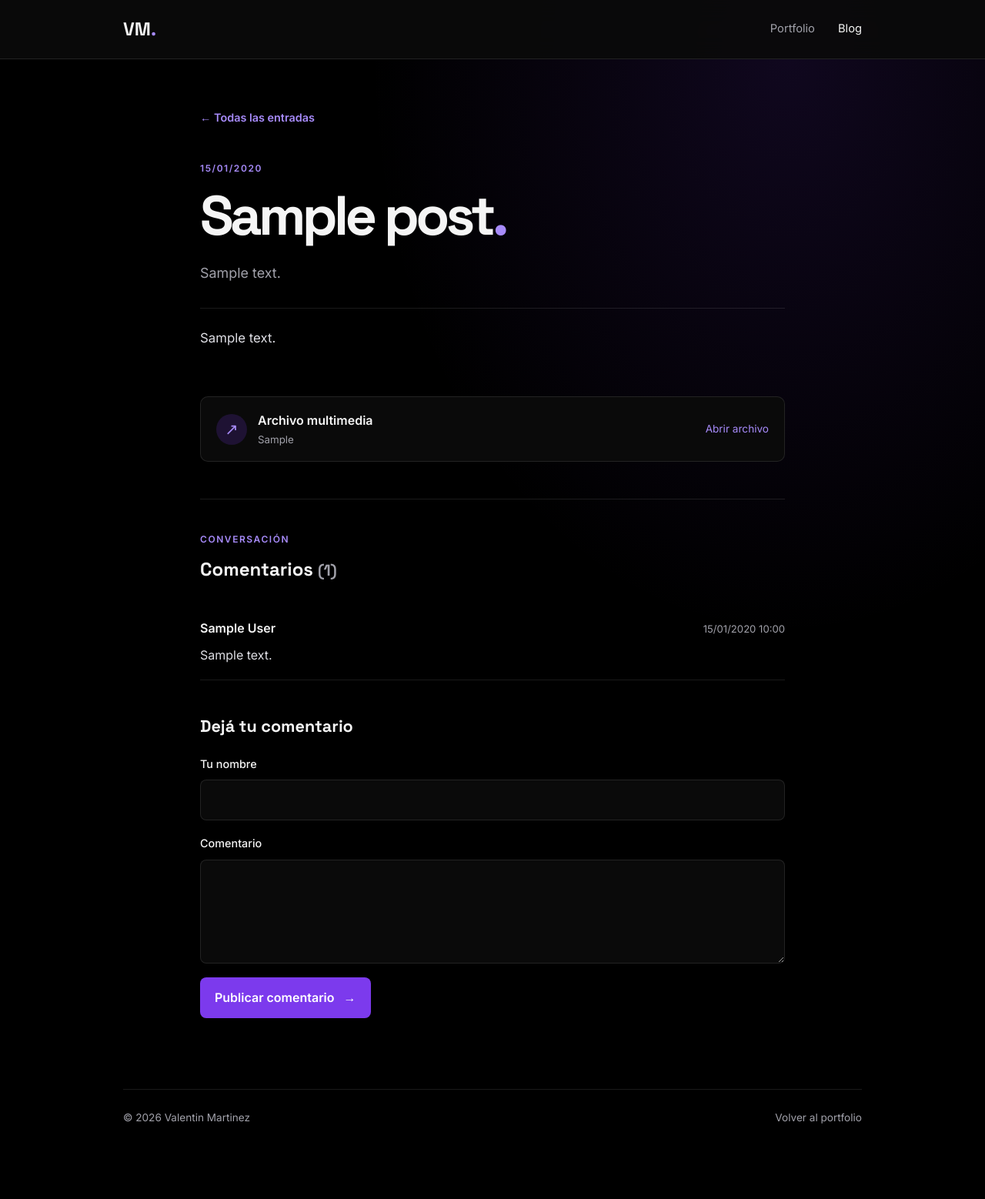
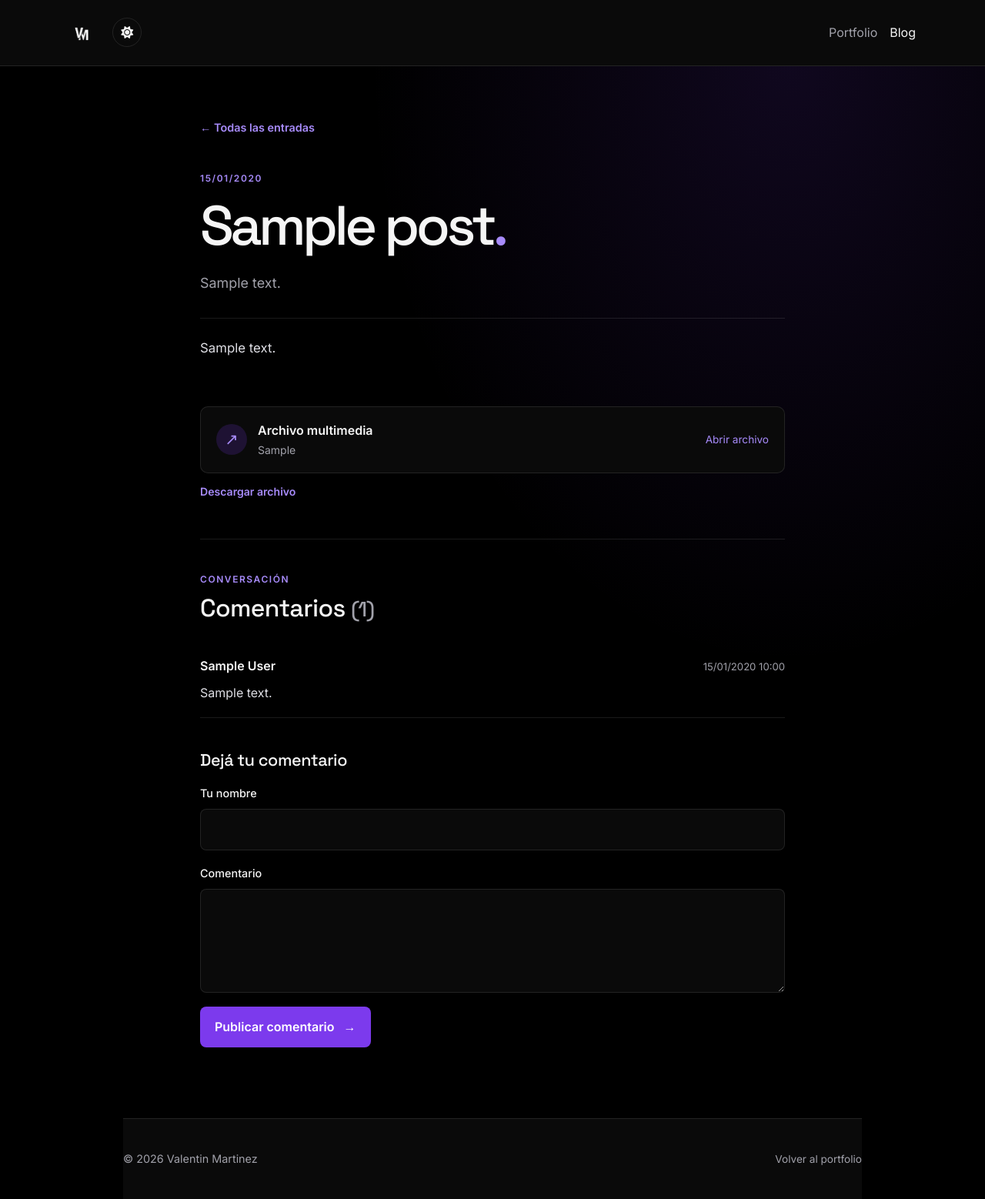
Before and after one commit to valen2701/personal-website, a Django app: a page that uses personal_website/blog/views.py in a window 1280 px wide. Shown: the whole page at 77% size. Before the commit the page ends 1460 px from the top, so only its background shows below. Run offline with Django 5.2, Linux system fonts and the light colour scheme; tables that the repository leaves empty hold one stand-in row (values such as "Sample post").

Commit message:
me faltaria modularizarlo y mejorar los comentarios,tambien falta bitacora y nose que mas

```diff
--- a/personal_website/blog/models.py
+++ b/personal_website/blog/models.py
@@ -1,3 +1,5 @@
+import mimetypes
+
 from django.db import models
 from django.urls import reverse
 from django.utils import timezone
@@ -17,6 +19,10 @@ class Post(models.Model):
     def __str__(self):
         return self.title
 
+    @property
+    def media_content_type(self):
+        return mimetypes.guess_type(self.media.name)[0] or ''
+
     def get_absolute_url(self):
         return reverse('blog:detail', kwargs={'slug': self.slug})
 
--- a/personal_website/blog/static/blog/blog.css
+++ b/personal_website/blog/static/blog/blog.css
@@ -5,7 +5,18 @@
     --blog-surface: #0a0a0a;
     --blog-text: #f5f5f5;
     --blog-muted: #a1a1aa;
+    --blog-content: #dedee4;
     --blog-border: rgba(255, 255, 255, 0.1);
+}
+
+body.light-mode {
+    color-scheme: light;
+    --blog-bg: #f8f7fc;
+    --blog-surface: #fff;
+    --blog-text: #18181b;
+    --blog-muted: #52525b;
+    --blog-content: #3f3f46;
+    --blog-border: rgba(0, 0, 0, 0.1);
 }
 
 * {
@@ -40,51 +51,15 @@ textarea:focus-visible {
     outline-offset: 4px;
 }
 
-.site-header {
-    position: sticky;
-    z-index: 2;
-    top: 0;
-    border-bottom: 1px solid var(--blog-border);
-    background: rgba(10, 10, 10, 0.92);
-    backdrop-filter: blur(16px);
-}
-
-.navigation,
 .page-content,
 .site-footer {
     width: min(100% - 48px, 960px);
     margin-inline: auto;
 }
 
-.navigation {
-    display: flex;
-    min-height: 76px;
-    align-items: center;
-    justify-content: space-between;
-}
-
-.brand {
-    font-family: 'Space Grotesk', sans-serif;
-    font-size: 1.5rem;
-    font-weight: 700;
-}
-
-.brand span,
 .intro h1 span,
 .article-header h1 span {
     color: var(--blog-accent);
-}
-
-.navigation-links {
-    display: flex;
-    gap: 30px;
-    color: var(--blog-muted);
-    font-size: 0.92rem;
-}
-
-.navigation-links a:hover,
-.navigation-links .current {
-    color: var(--blog-text);
 }
 
 .page-content {
@@ -224,12 +199,66 @@ textarea:focus-visible {
 
 .article-body {
     padding: 24px 0 12px;
-    color: #dedee4;
+    color: var(--blog-content);
     font-size: 1.05rem;
 }
 
 .article-body p {
     margin: 0 0 1.25em;
+}
+
+.post-image-link {
+    display: block;
+    margin: -28px -28px 24px;
+    overflow: hidden;
+    border-radius: 13px 13px 0 0;
+}
+
+.post-image {
+    display: block;
+    width: 100%;
+    aspect-ratio: 16 / 9;
+    object-fit: cover;
+    transition: transform 180ms ease;
+}
+
+.post-card:hover .post-image {
+    transform: scale(1.025);
+}
+
+.post-media figure {
+    margin: 30px 0 0;
+}
+
+.article-image,
+.article-video {
+    display: block;
+    width: 100%;
+    max-height: 680px;
+    border: 1px solid var(--blog-border);
+    border-radius: 14px;
+    background: var(--blog-surface);
+    object-fit: contain;
+}
+
+.post-media figcaption {
+    margin-top: 9px;
+    color: var(--blog-muted);
+    font-size: 0.85rem;
+}
+
+.article-audio {
+    display: block;
+    width: 100%;
+    margin-top: 28px;
+}
+
+.media-download {
+    display: inline-block;
+    margin-top: 12px;
+    color: var(--blog-accent);
+    font-size: 0.88rem;
+    font-weight: 600;
 }
 
 .media-attachment {
@@ -314,7 +343,7 @@ textarea:focus-visible {
 
 .comment p {
     margin: 8px 0 0;
-    color: #dedee4;
+    color: var(--blog-content);
 }
 
 .no-comments {
@@ -404,14 +433,9 @@ textarea:focus-visible {
 }
 
 @media (max-width: 640px) {
-    .navigation,
     .page-content,
     .site-footer {
         width: min(100% - 32px, 960px);
-    }
-
-    .navigation {
-        min-height: 66px;
     }
 
     .intro {
@@ -425,6 +449,10 @@ textarea:focus-visible {
 
     .post-card {
         min-height: auto;
+    }
+
+    .post-image-link {
+        margin: -28px -28px 22px;
     }
 
     .article {
--- a/personal_website/blog/templates/blog/base.html
+++ /dev/null
@@ -1,33 +0,0 @@
-{% load static %}
-<!DOCTYPE html>
-<html lang="es">
-<head>
-    <meta charset="UTF-8">
-    <meta name="viewport" content="width=device-width, initial-scale=1.0">
-    <meta name="description" content="Ideas, proyectos y experiencias de Valentin Martinez.">
-    <title>{% block title %}Blog | Valentin Martinez{% endblock %}</title>
-    <link rel="preconnect" href="https://fonts.googleapis.com">
-    <link rel="preconnect" href="https://fonts.gstatic.com" crossorigin>
-    <link href="https://fonts.googleapis.com/css2?family=Space+Grotesk:wght@500;700&family=Inter:wght@400;500;600&display=swap" rel="stylesheet">
-    <link rel="stylesheet" href="{% static 'blog/blog.css' %}">
-    {% block extra_head %}{% endblock %}
-</head>
-<body>
-    <header class="site-header">
-        <nav class="navigation" aria-label="Navegación principal">
-            <a class="brand" href="{% url 'portfolio:index' %}">VM<span>.</span></a>
-            <div class="navigation-links">
-                <a href="{% url 'portfolio:index' %}">Portfolio</a>
-                <a class="current" href="{% url 'blog:index' %}">Blog</a>
-            </div>
-        </nav>
-    </header>
-    <main class="page-content">
-        {% block content %}{% endblock %}
-    </main>
-    <footer class="site-footer">
-        <p>© 2026 Valentin Martinez</p>
-        <a href="{% url 'portfolio:index' %}">Volver al portfolio</a>
-    </footer>
-</body>
-</html>
--- /dev/null
+++ b/personal_website/blog/templates/blog/blog.html
@@ -0,0 +1,159 @@
+{% load static %}
+<!DOCTYPE html>
+<html lang="es">
+<head>
+    <meta charset="UTF-8">
+    <meta name="viewport" content="width=device-width, initial-scale=1.0">
+    <meta name="description" content="Ideas, proyectos y experiencias de Valentin Martinez.">
+    <title>{% if post %}{{ post.title }} | Blog{% else %}Blog | Valentin Martinez{% endif %}</title>
+    <link rel="preconnect" href="https://fonts.googleapis.com">
+    <link rel="preconnect" href="https://fonts.gstatic.com" crossorigin>
+    <link href="https://fonts.googleapis.com/css2?family=Space+Grotesk:wght@500;700&family=Inter:wght@400;500;600&display=swap" rel="stylesheet">
+    <link href="https://cdn.jsdelivr.net/npm/bootstrap@5.3.8/dist/css/bootstrap.min.css" rel="stylesheet">
+    <link rel="stylesheet" href="https://cdnjs.cloudflare.com/ajax/libs/font-awesome/6.5.1/css/all.min.css">
+    <link rel="stylesheet" href="{% static 'styles.css' %}">
+    <link rel="stylesheet" href="{% static 'blog/blog.css' %}">
+</head>
+<body>
+    <header class="site-header">
+        <nav class="navbar navbar-expand-lg fixed-top" aria-label="Navegación principal">
+            <div class="container">
+                <a class="navbar-brand" href="{% url 'portfolio:index' %}" aria-label="Volver al portfolio">
+                    <img src="{% static 'img/logo.png' %}" alt="Logo VM" class="logo-navbar">
+                </a>
+                <button class="theme-toggle" id="themeToggle" type="button" aria-label="Cambiar modo claro/oscuro">
+                    <i class="fa-solid fa-sun" aria-hidden="true"></i>
+                </button>
+                <button class="navbar-toggler" type="button" data-bs-toggle="collapse" data-bs-target="#blogNavigation" aria-controls="blogNavigation" aria-expanded="false" aria-label="Abrir menú">
+                    <span class="navbar-toggler-icon"></span>
+                </button>
+                <div class="collapse navbar-collapse" id="blogNavigation">
+                    <ul class="navbar-nav ms-auto mb-2 mb-lg-0">
+                        <li class="nav-item"><a class="nav-link" href="{% url 'portfolio:index' %}">Portfolio</a></li>
+                        <li class="nav-item"><a class="nav-link active" aria-current="page" href="{% url 'blog:index' %}">Blog</a></li>
+                    </ul>
+                </div>
+            </div>
+        </nav>
+    </header>
+    <main class="page-content">
+        {% if post %}
+            <article class="article">
+                <a class="back-link" href="{% url 'blog:index' %}">← Todas las entradas</a>
+                <header class="article-header">
+                    <p class="eyebrow">{{ post.published_at|date:"d/m/Y" }}</p>
+                    <h1>{{ post.title }}<span>.</span></h1>
+                    <p class="article-excerpt">{{ post.excerpt }}</p>
+                </header>
+                <div class="article-body">{{ post.content|linebreaks }}</div>
+                <div class="post-media">
+                    {% if post.media_content_type|slice:":5" == "image" %}
+                        <figure>
+                            <img class="article-image" src="{{ post.media.url }}" alt="Imagen de {{ post.title }}">
+                            <figcaption>{{ post.title }}</figcaption>
+                        </figure>
+                    {% elif post.media_content_type|slice:":5" == "video" %}
+                        <video class="article-video" controls preload="metadata">
+                            <source src="{{ post.media.url }}" type="{{ post.media_content_type }}">
+                            Tu navegador no puede reproducir este video.
+                        </video>
+                    {% elif post.media_content_type|slice:":5" == "audio" %}
+                        <audio class="article-audio" controls preload="metadata">
+                            <source src="{{ post.media.url }}" type="{{ post.media_content_type }}">
+                            Tu navegador no puede reproducir este audio.
+                        </audio>
+                    {% else %}
+                        <a class="media-attachment" href="{{ post.media.url }}" target="_blank" rel="noopener noreferrer">
+                            <span class="attachment-icon" aria-hidden="true">↗</span>
+                            <span><strong>Archivo multimedia</strong><small>{{ post.media.name }}</small></span>
+                            <span class="attachment-action">Abrir archivo</span>
+                        </a>
+                    {% endif %}
+                    <a class="media-download" href="{{ post.media.url }}" download>Descargar archivo</a>
+                </div>
+            </article>
+
+            <section class="comments" id="comentarios">
+                <div class="comments-heading">
+                    <p class="eyebrow">CONVERSACIÓN</p>
+                    <h2>Comentarios <span>({{ post.comments.count }})</span></h2>
+                </div>
+                <div class="comment-list">
+                    {% for comment in post.comments.all %}
+                        <article class="comment">
+                            <div class="comment-meta">
+                                <strong>{{ comment.author_name }}</strong>
+                                <time datetime="{{ comment.created_at|date:'c' }}">{{ comment.created_at|date:"d/m/Y H:i" }}</time>
+                            </div>
+                            <p>{{ comment.body|linebreaksbr }}</p>
+                        </article>
+                    {% empty %}
+                        <p class="no-comments">Todavía no hay comentarios. ¡Sé el primero en dejar uno!</p>
+                    {% endfor %}
+                </div>
+
+                <form class="comment-form" method="post">
+                    {% csrf_token %}
+                    <h3>Dejá tu comentario</h3>
+                    {% if form.non_field_errors %}<div class="form-errors">{{ form.non_field_errors }}</div>{% endif %}
+                    <div class="form-field">
+                        <label for="{{ form.author_name.id_for_label }}">Tu nombre</label>
+                        {{ form.author_name }}
+                        {{ form.author_name.errors }}
+                    </div>
+                    <div class="form-field">
+                        <label for="{{ form.body.id_for_label }}">Comentario</label>
+                        {{ form.body }}
+                        {{ form.body.errors }}
+                    </div>
+                    <button type="submit">Publicar comentario <span aria-hidden="true">→</span></button>
+                </form>
+            </section>
+        {% else %}
+            <section class="intro">
+                <p class="eyebrow">IDEAS, PROYECTOS Y EXPERIENCIAS</p>
+                <h1>Mi blog<span>.</span></h1>
+                <p class="intro-copy">Un espacio para compartir lo que voy aprendiendo, creando y descubriendo.</p>
+            </section>
+
+            <section class="post-list" aria-label="Entradas del blog">
+                {% for post in posts %}
+                    <article class="post-card">
+                        {% if post.media_content_type|slice:":5" == "image" %}
+                            <a class="post-image-link" href="{{ post.get_absolute_url }}" tabindex="-1" aria-hidden="true">
+                                <img class="post-image" src="{{ post.media.url }}" alt="" loading="lazy">
+                            </a>
+                        {% endif %}
+                        <p class="post-date">{{ post.published_at|date:"d/m/Y" }}</p>
+                        <h2><a href="{{ post.get_absolute_url }}">{{ post.title }}</a></h2>
+                        <p class="post-excerpt">{{ post.excerpt }}</p>
+                        <a class="text-link" href="{{ post.get_absolute_url }}">Leer entrada <span aria-hidden="true">→</span></a>
+                    </article>
+                {% empty %}
+                    <div class="empty-state">
+                        <span class="empty-mark">✳</span>
+                        <h2>Las historias empiezan pronto.</h2>
+                        <p>Todavía no hay entradas publicadas. ¡Volvé a visitar el blog!</p>
+                    </div>
+                {% endfor %}
+            </section>
+        {% endif %}
+    </main>
+    <footer class="site-footer">
+        <p>© 2026 Valentin Martinez</p>
+        <a href="{% url 'portfolio:index' %}">Volver al portfolio</a>
+    </footer>
+    <script src="https://cdn.jsdelivr.net/npm/bootstrap@5.3.8/dist/js/bootstrap.bundle.min.js"></script>
+    <script>
+        const themeToggle = document.getElementById('themeToggle');
+        const themeIcon = themeToggle.querySelector('i');
+
+        themeToggle.addEventListener('click', () => {
+            document.body.classList.toggle('light-mode');
+            const isLight = document.body.classList.contains('light-mode');
+            themeIcon.classList.toggle('fa-sun', !isLight);
+            themeIcon.classList.toggle('fa-moon', isLight);
+        });
+    </script>
+</body>
+</html>
--- a/personal_website/blog/templates/blog/detail.html
+++ /dev/null
@@ -1,57 +0,0 @@
-{% extends 'blog/base.html' %}
-
-{% block title %}{{ post.title }} | Blog{% endblock %}
-
-{% block content %}
-    <article class="article">
-        <a class="back-link" href="{% url 'blog:index' %}">← Todas las entradas</a>
-        <header class="article-header">
-            <p class="eyebrow">{{ post.published_at|date:"d/m/Y" }}</p>
-            <h1>{{ post.title }}<span>.</span></h1>
-            <p class="article-excerpt">{{ post.excerpt }}</p>
-        </header>
-        <div class="article-body">{{ post.content|linebreaks }}</div>
-        <a class="media-attachment" href="{{ post.media.url }}" target="_blank" rel="noopener noreferrer">
-            <span class="attachment-icon" aria-hidden="true">↗</span>
-            <span><strong>Archivo multimedia</strong><small>{{ post.media.name }}</small></span>
-            <span class="attachment-action">Abrir archivo</span>
-        </a>
-    </article>
-
-    <section class="comments" id="comentarios">
-        <div class="comments-heading">
-            <p class="eyebrow">CONVERSACIÓN</p>
-            <h2>Comentarios <span>({{ post.comments.count }})</span></h2>
-        </div>
-        <div class="comment-list">
-            {% for comment in post.comments.all %}
-                <article class="comment">
-                    <div class="comment-meta">
-                        <strong>{{ comment.author_name }}</strong>
-                        <time datetime="{{ comment.created_at|date:'c' }}">{{ comment.created_at|date:"d/m/Y H:i" }}</time>
-                    </div>
-                    <p>{{ comment.body|linebreaksbr }}</p>
-                </article>
-            {% empty %}
-                <p class="no-comments">Todavía no hay comentarios. ¡Sé el primero en dejar uno!</p>
-            {% endfor %}
-        </div>
-
-        <form class="comment-form" method="post">
-            {% csrf_token %}
-            <h3>Dejá tu comentario</h3>
-            {% if form.non_field_errors %}<div class="form-errors">{{ form.non_field_errors }}</div>{% endif %}
-            <div class="form-field">
-                <label for="{{ form.author_name.id_for_label }}">Tu nombre</label>
-                {{ form.author_name }}
-                {{ form.author_name.errors }}
-            </div>
-            <div class="form-field">
-                <label for="{{ form.body.id_for_label }}">Comentario</label>
-                {{ form.body }}
-                {{ form.body.errors }}
-            </div>
-            <button type="submit">Publicar comentario <span aria-hidden="true">→</span></button>
-        </form>
-    </section>
-{% endblock %}
--- a/personal_website/blog/views.py
+++ b/personal_website/blog/views.py
@@ -6,7 +6,7 @@ from .models import Post
 
 def index(request):
     posts = Post.objects.all()
-    return render(request, 'blog/index.html', {'posts': posts})
+    return render(request, 'blog/blog.html', {'posts': posts})
 
 
 def detail(request, slug):
@@ -19,4 +19,4 @@ def detail(request, slug):
         comment.save()
         return redirect(post.get_absolute_url() + '#comentarios')
 
-    return render(request, 'blog/detail.html', {'post': post, 'form': form})
+    return render(request, 'blog/blog.html', {'post': post, 'form': form})
```
Also changed, not shown: personal_website/blog/templates/blog/index.html (deleted, +0 -28 lines), personal_website/blog/tests.py (+23 -1 lines), personal_website/portfolio/templates/portfolio/index.html (+2 -13 lines), personal_website/portfolio/templates/portfolio/layout.html (added, +17 -0 lines), requirements.txt (added, +42 -0 lines), README.md (added).
